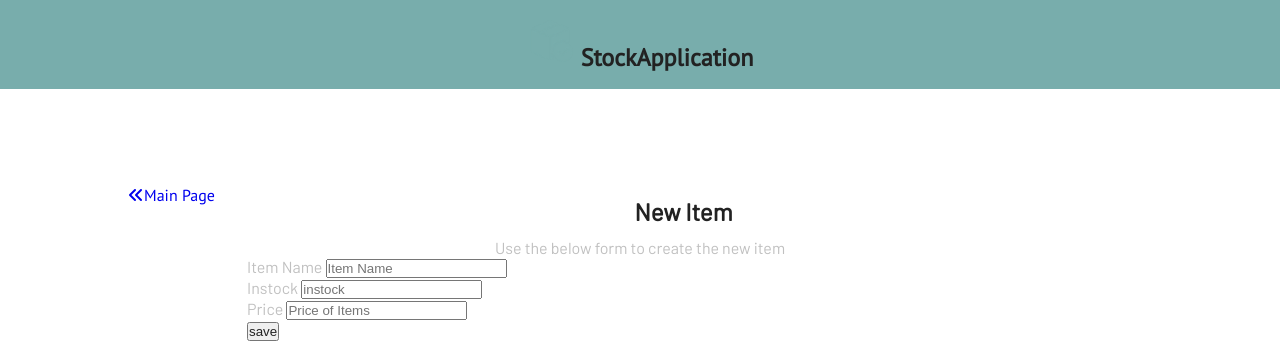
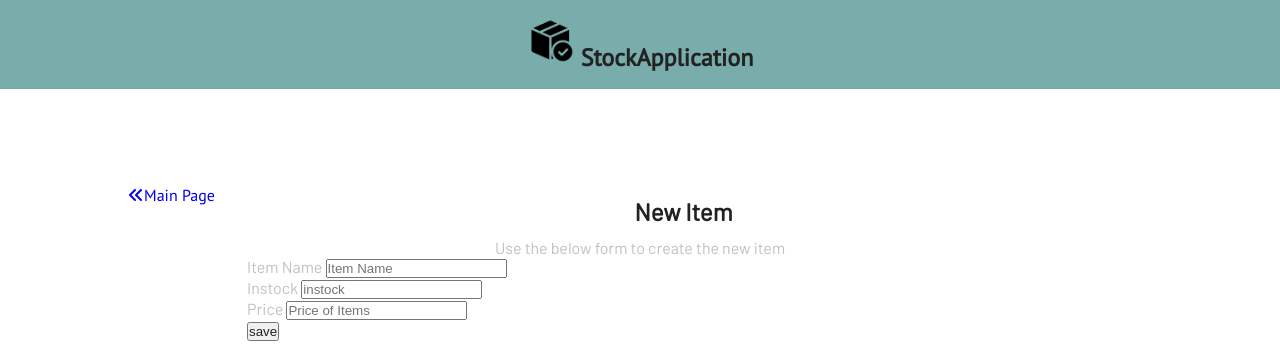
Before and after one commit to hadizzz001/stockapp1, a Node server app: page /add_item in a window 1280 px wide. Shown: the top 345 px of the page. Run offline with Node 20, Linux system fonts and the light colour scheme; some libraries are stand-ins or nearby versions.

Commit message:
connection push

```diff
--- a/views/include/_header.ejs
+++ b/views/include/_header.ejs
@@ -16,7 +16,7 @@
     <nav>
         <div class="container">
             <div class="text-center">
-                <img src="img/stockapp1.png" style="width: 50px;"/>
+                <img src="img/stockapp.png" style="width: 50px;"/>
                 <a href="/"class="nav-brand text-dark">StockApplication</a>
             </div>
         </div>
```
Also changed, not shown: assets/img/stockapp.png (added), assets/img/stockapp1.png (deleted).
